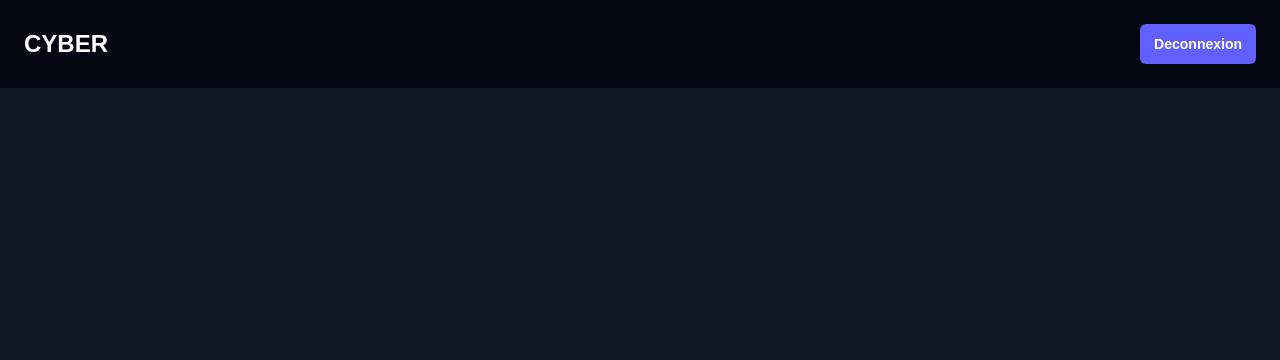
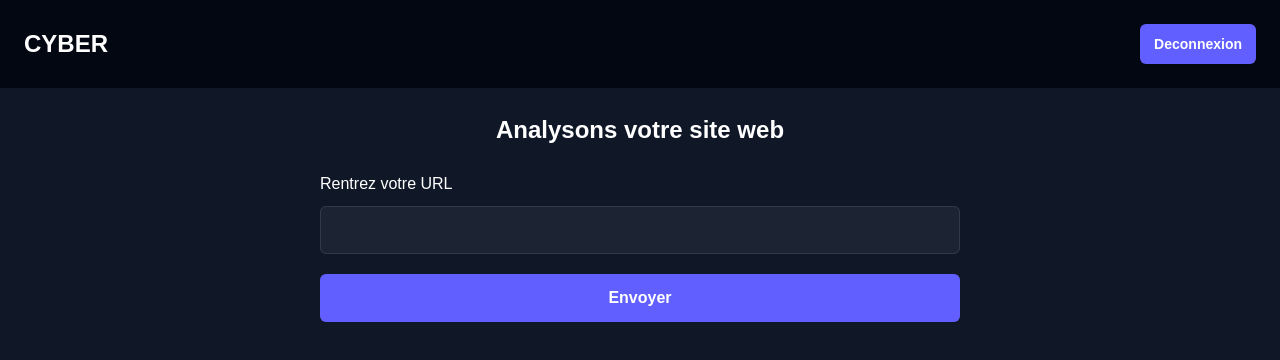
Before and after one commit to aurelienachard/cybersecurity_project, a React (Vite) app in the folder front/: page /tool in a window 1280 px wide. Shown: the top 360 px of the page. Built offline with nearby package versions, Linux system fonts and the light colour scheme; sample sign-in values are in the browser's storage; a web font is replaced by a local one.

Commit message:
feat: ajout des routes sur le front

```diff
--- a/front/src/pages/tool.jsx
+++ b/front/src/pages/tool.jsx
@@ -1,9 +1,143 @@
+import { useState } from "react"
 import Header from "../components/header"
+import axios from 'axios'
 
 const Tool = () => {
+    const [targetURL, setTargetURL] = useState('')
+    const [scanID, setScanID] = useState(null)
+    const [scanStatus, setScanStatus] = useState(null)
+
+    const handleSetTargetURL = (event) => {
+        setTargetURL(event.target.value)
+    }
+
+    const startScan = (event) => {
+        event.preventDefault()
+
+        const token = localStorage.getItem('token')
+
+        axios.post(`${import.meta.env.VITE_API_URL}/zap/spider`, {targetURL}, {
+            headers: {
+                'Content-Type' : 'application/json',
+                'Authorization': `Bearer ${token}`  // Ajoutez cette ligne
+            }
+        })
+        .then(response => {
+            if (response.data && response.data.status === 'success') {
+                setScanID(response.data.scanID)
+                setScanStatus('running')
+            } else {
+                console.log('Erreur lors du lancement du scan')
+            }
+        })
+        .catch(error => {
+            console.log('Erreur:', error)
+        })
+    }
+
+    const stopScan = () => {
+        if (!scanID) return;
+
+        const token = localStorage.getItem('token')
+
+        axios.get(`${import.meta.env.VITE_API_URL}/zap/spider/stop/${scanID}`, {
+            headers: {
+                'Authorization' : `Bearer ${token}`
+            }
+        })
+        .then(response => {
+            if (response.data && response.data.status === 'succes') {
+                setScanStatus('stopped')
+                console.log('Scan arrete avec succes')
+            } else {
+                console.log('Erreur lors de l\'arrêt du scan')
+            }
+        })
+        .catch(error => {
+            console.log('erreur:', error)
+        })
+    }
+
+    const pauseScan = () => {
+        if (!scanID) return;
+
+        const token = localStorage.getItem('token')
+
+        axios.get(`${import.meta.env.VITE_API_URL}/zap/spider/pause/${scanID}`, {
+            headers: {
+                'Authorization' : `Bearer ${token}`
+            }
+        })
+        .then(response => {
+            if (response.data && response.data.status === 'succes') {
+                setScanStatus('pause')
+                console.log('Scan mise en pause avec succes')
+            } else {
+                console.log('Erreur lors de la mise en pause du scan')
+            }
+        })
+        .catch(error => {
+            console.log('erreur:', error)
+        })
+    }
+
+    const relancerScan = () => {
+        if (!scanID) return;
+
+        const token = localStorage.getItem('token')
+
+        axios.get(`${import.meta.env.VITE_API_URL}/zap/spider/resume/${scanID}`, {
+            headers: {
+                'Authorization' : `Bearer ${token}`
+            }
+        })
+        .then(response => {
+            if (response.data && response.data.status === 'succes') {
+                setScanStatus('resume')
+                console.log('Scan repris avec succes')
+            } else {
+                console.log('Erreur lors de la reprise du scan')
+            }
+        })
+        .catch(error => {
+            console.log('erreur:', error)
+        })
+    }
+
     return (
         <div className="bg-gray-900 min-h-screen w-full">
             <Header />
+            <div className="p-[24px]">
+                <h2 className="text-white font-bold text-[24px] text-center">Analysons votre site web</h2>
+
+                <form onSubmit={startScan} className="pt-[24px] w-[640px] mx-auto">
+                    <label className="text-white">Rentrez votre URL</label>
+                    <input
+                        type="text"
+                        value={targetURL}
+                        onChange={handleSetTargetURL}
+                        className="mt-[10px] block w-full rounded-md bg-white/5 pt-[12px] pl-[16px] pb-[12px] pr-[16px] text-base text-white outline-1 -outline-offset-1 outline-white/10 placeholder:text-gray-500 focus:outline-2 focus:-outline-offset-2 focus:outline-indigo-500 sm:text-sm/6"
+                        required
+                    />
+
+                    <button
+                        type="submit"
+                        className="mt-[20px] flex w-full justify-center rounded-md bg-indigo-500 pt-[12px] pl-[16px] pb-[12px] pr-[16px] text-[16px] font-semibold text-white shadow-xs hover:bg-indigo-400 focus-visible:outline-2 focus-visible:outline-offset-2 focus-visible:outline-indigo-500">
+                    Envoyer
+                    </button>
+                </form>
+            </div>
+
+            {scanID && (
+                <div className="bg-white p-[24px] mt-[24px]">
+                    <p>Scan démarré avec succès! ID du scan {scanID}</p>
+                    <p>Statut: {scanStatus === 'stopped' ? 'Arrêté' : 'En cours'}</p>
+
+                    <button onClick={stopScan} className="bg-red-500 text-white pt-[12px] pl-[16px] pb-[12px] pr-[16px]">Arreter le scan</button>
+                    <button onClick={pauseScan} className="bg-orange-500 text-white pt-[12px] pl-[16px] pb-[12px] pr-[16px]">Mettre en pause le scan</button>
+                    <button onClick={relancerScan} className="bg-green-500 text-white pt-[12px] pl-[16px] pb-[12px] pr-[16px]">Mettre en pause le scan</button>
+                </div>
+            )}
         </div>
     )
 }
```
